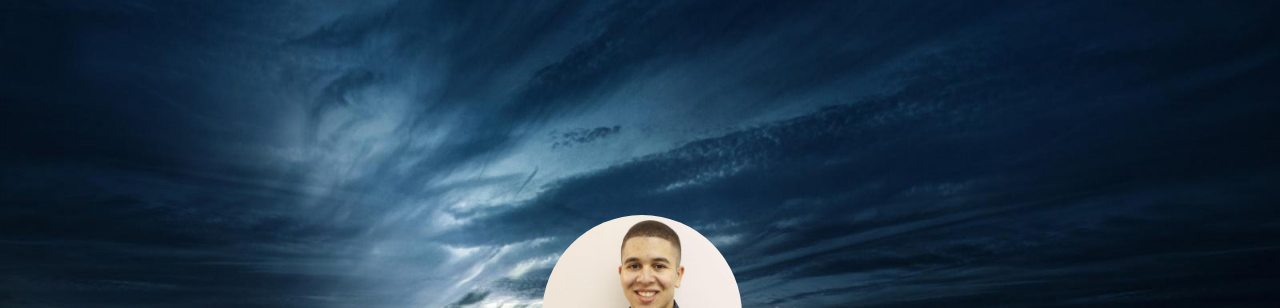
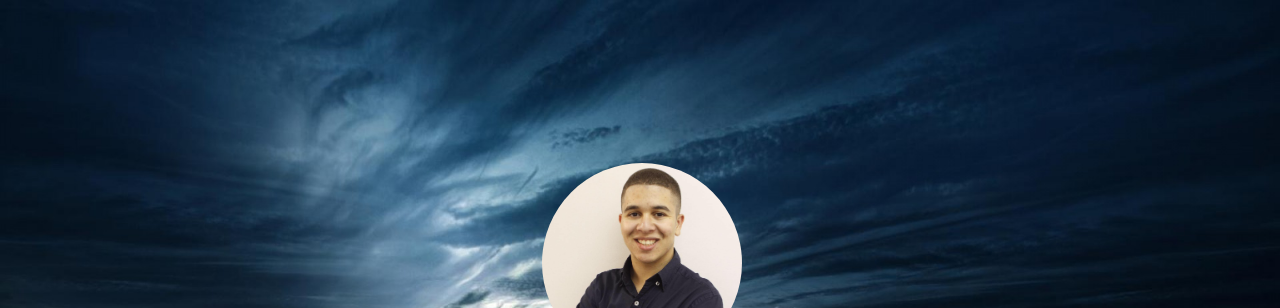
Before and after one commit to tarikkdiry/tarikkdiry.github.io, a plain HTML site: page index.html in a window 1280 px wide. Shown: the top 308 px of the page. Drawn offline with Linux system fonts and the light colour scheme.

Commit message:
updated sizing

```diff
--- a/Website.css
+++ b/Website.css
@@ -7,11 +7,8 @@ body {
   -moz-background-size: cover;
   -o-background-size: cover;
   background-size: cover;
-  margin-top: 10px;
-}
-
-.main {
-  margin-top: 180px;
+  margin-top: 10%;
+  margin-bottom: 10%;
 }
 
 h1 {
```
